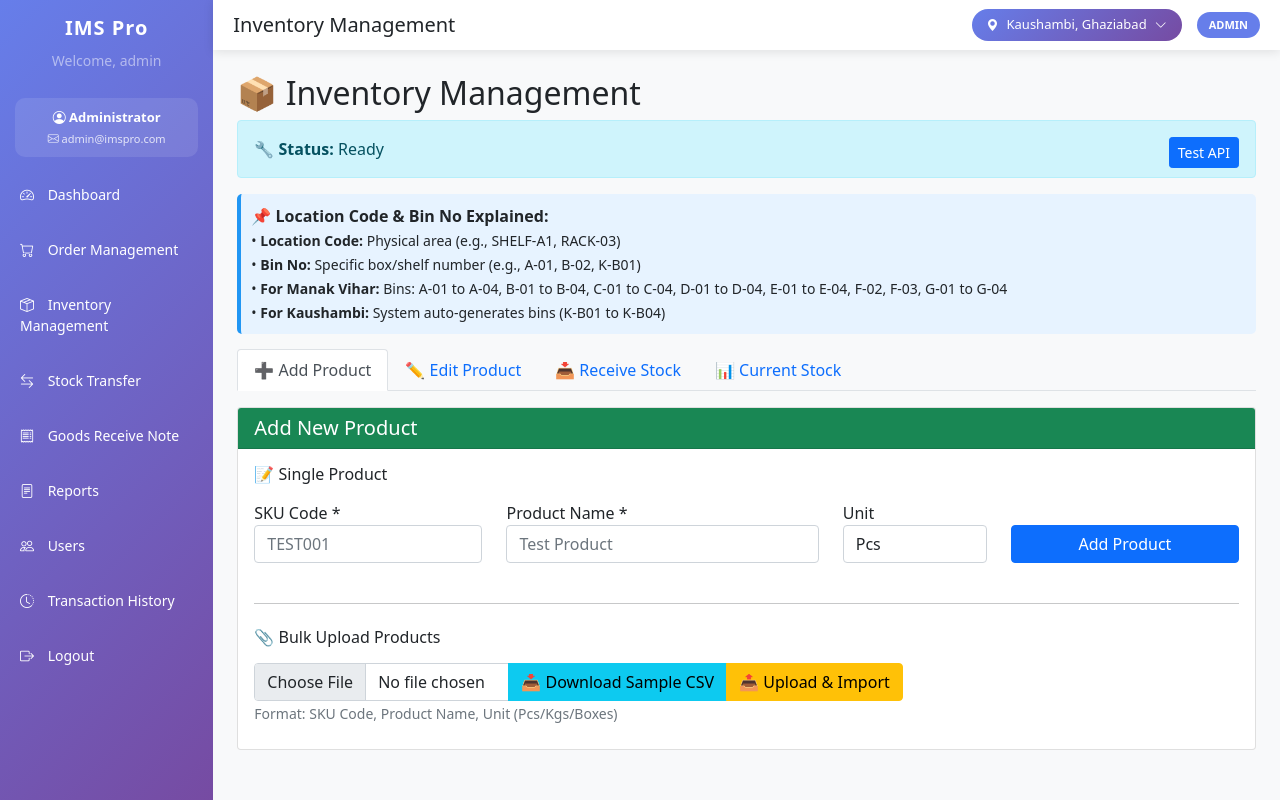
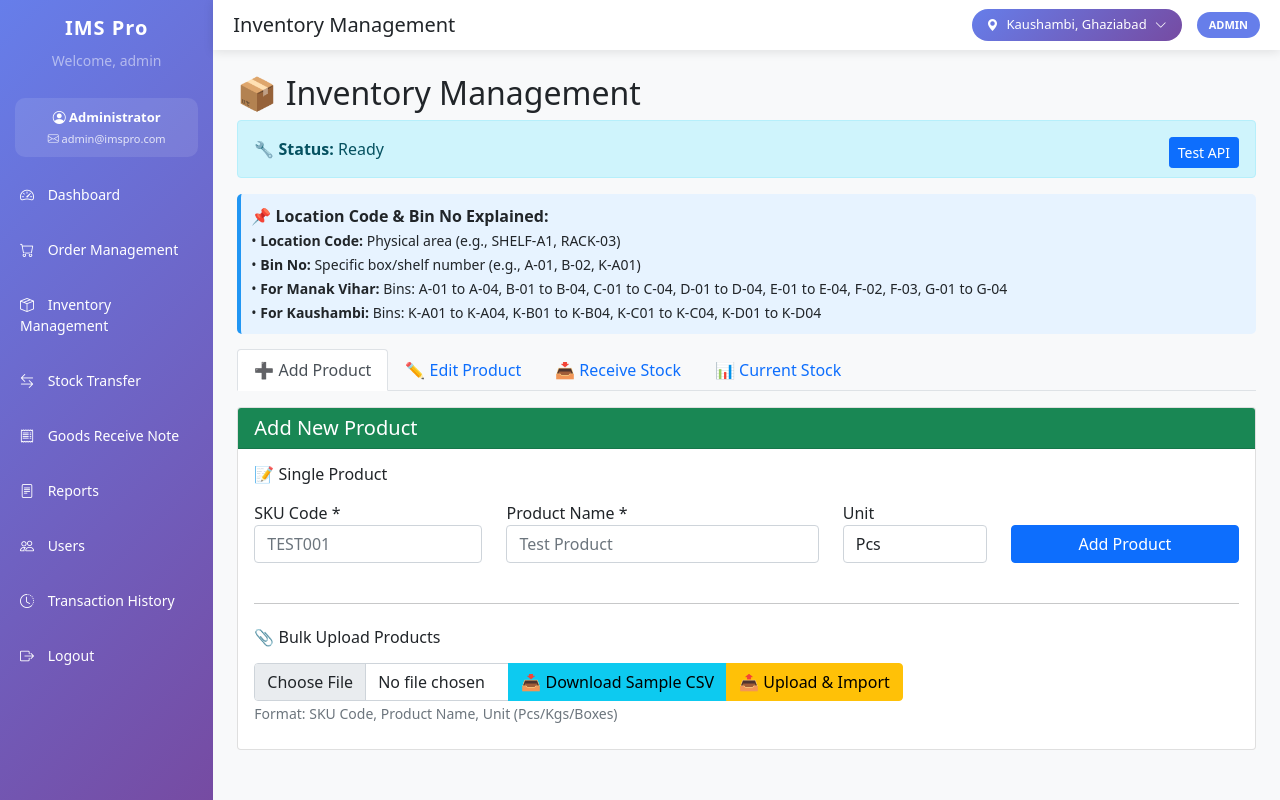
Before and after one commit to DeepakPrajapati112/Oteria-ims-pro, a Flask app: page /inventory in a window 1280 px wide. Run offline with Flask 3, Linux system fonts and the light colour scheme; a user stored in the database is signed in; data that the repository does not hold is empty.

Commit message:
inventory.html

```diff
--- a/ims-pro/templates/inventory.html
+++ b/ims-pro/templates/inventory.html
@@ -147,9 +147,9 @@
     <strong>📌 Location Code & Bin No Explained:</strong><br>
     <small>
         • <strong>Location Code:</strong> Physical area (e.g., SHELF-A1, RACK-03)<br>
-        • <strong>Bin No:</strong> Specific box/shelf number (e.g., A-01, B-02, K-B01)<br>
+        • <strong>Bin No:</strong> Specific box/shelf number (e.g., A-01, B-02, K-A01)<br>
         • <strong>For Manak Vihar:</strong> Bins: A-01 to A-04, B-01 to B-04, C-01 to C-04, D-01 to D-04, E-01 to E-04, F-02, F-03, G-01 to G-04<br>
-        • <strong>For Kaushambi:</strong> System auto-generates bins (K-B01 to K-B04)
+        • <strong>For Kaushambi:</strong> Bins: K-A01 to K-A04, K-B01 to K-B04, K-C01 to K-C04, K-D01 to K-D04
     </small>
 </div>
 
```
